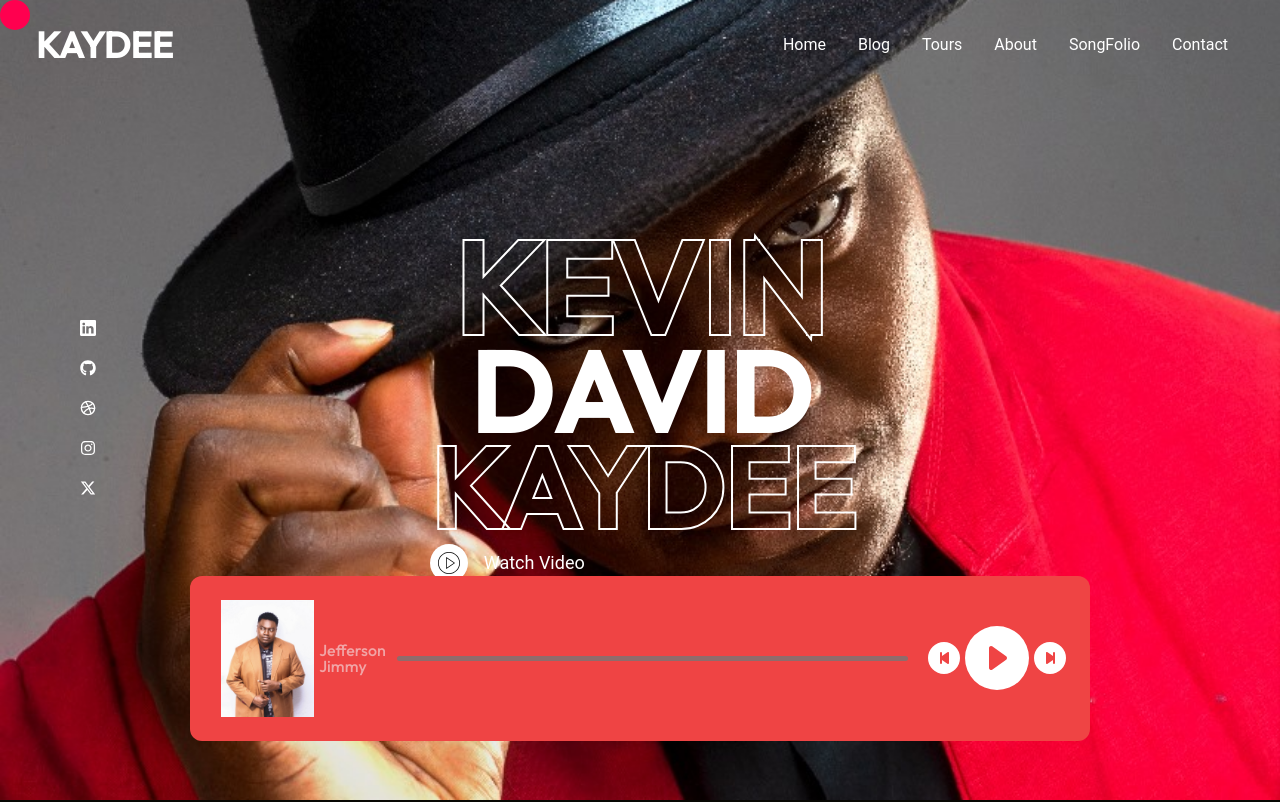
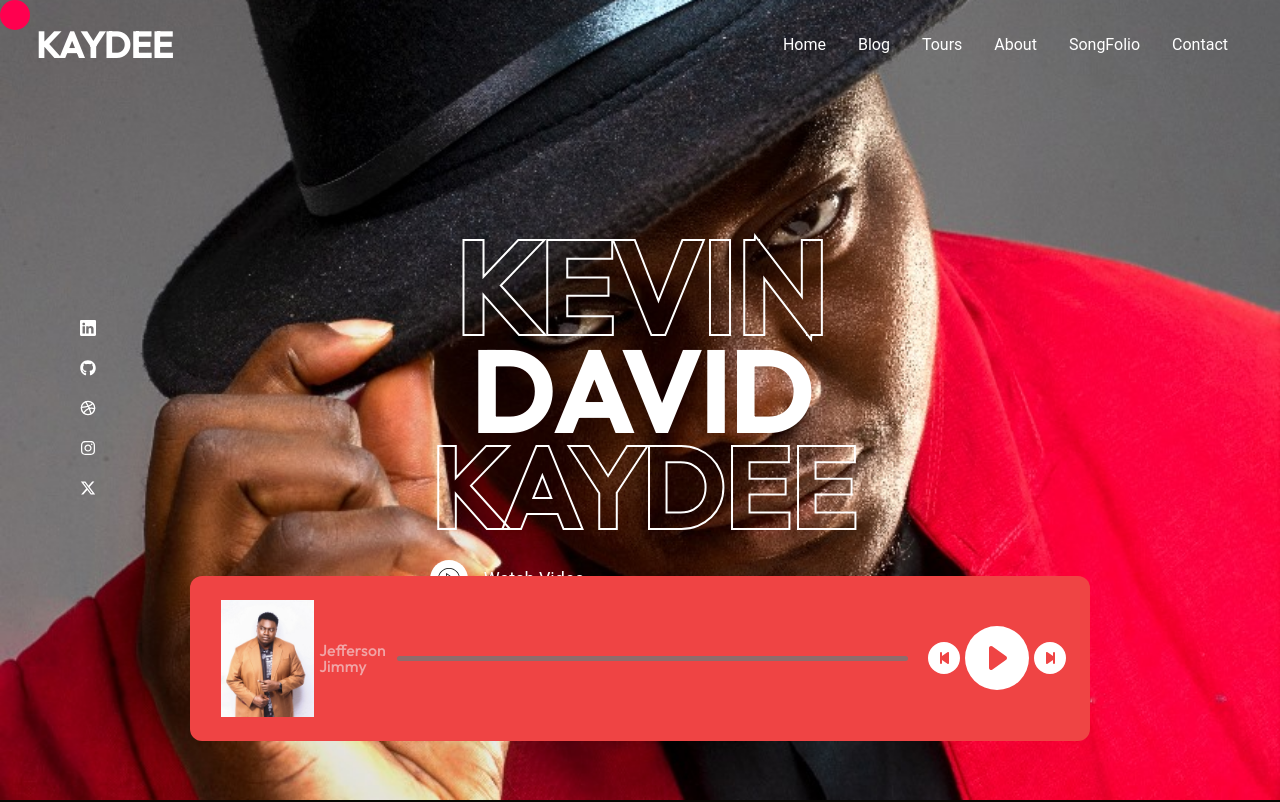
Before and after one commit to Simplevhick/Kevindavid, a Next.js app: page / in a window 1280 px wide. Shown: the top 802 px of the page. Built offline with nearby package versions, Linux system fonts and the light colour scheme.

Commit message:
changed the xl for the hero section

```diff
--- a/components/Hero.jsx
+++ b/components/Hero.jsx
@@ -63,7 +63,7 @@ const Hero = ({ heading, message, sub }) => {
             <h2 className="text-6xl font-bold text-cs lg:text-[7rem] md:text-[7rem] outfit">
               {sub}
             </h2>
-            <div className="mt-[1.5rem] lg:mt-0 md:mt-0 xl:mt-[1.5rem]">
+            <div className="mt-[1.5rem] lg:mt-[1rem] md:mt-[1rem] xl:mt-0">
               <ModalVideo />
             </div>
           </div>
```
